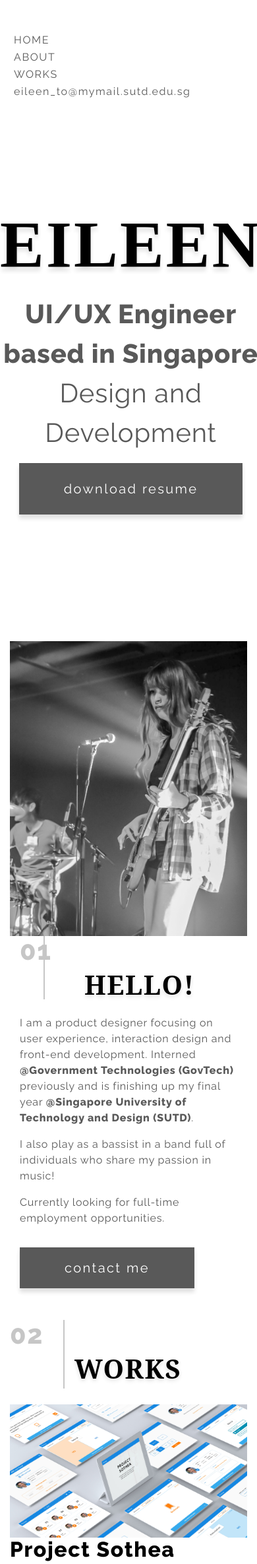
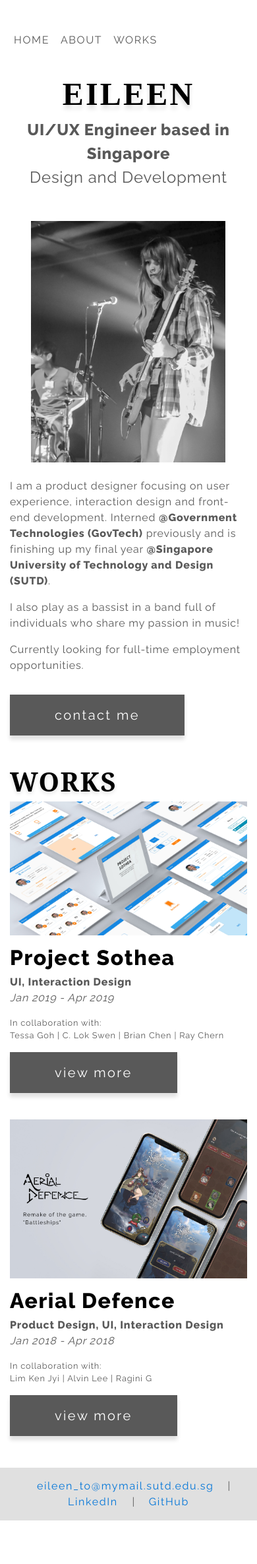
Before and after one commit to whycantiuseleen/whycantiuseleen.github.io, a PHP site: page /src/index.html in a window 390 px wide; the page is wider, and only the part inside the window is pictured. Shown: the top 2371 px of that part at 66% size. After the commit the page ends 2305 px from the top of that part, so only its background shows below. Run offline with PHP 8.4, Linux system fonts and the light colour scheme; some libraries are stand-ins or nearby versions.

Commit message:
mobile responsive done

```diff
--- a/src/css/style.css
+++ b/src/css/style.css
@@ -27,6 +27,9 @@ img {
   letter-spacing: 0.1rem; }
   .nav-header:hover {
     cursor: pointer; }
+  @media screen and (max-width: 420px) {
+    .nav-header.email {
+      display: none; } }
 
 #main {
   text-align: center;
@@ -38,6 +41,13 @@ img {
       margin-top: 4rem;
       margin-bottom: 6rem;
       font-size: 2rem; } }
+  @media screen and (max-width: 420px) {
+    #main {
+      margin-top: 2rem;
+      margin-bottom: 2rem;
+      font-size: 1.5rem; }
+      #main .primary-button {
+        display: none; } }
   #main .name-header {
     font-family: 'Playfair Display', serif;
     font-size: 6.25rem;
@@ -49,6 +59,9 @@ img {
     @media screen and (min-width: 768px) and (max-width: 1024px) {
       #main .name-header {
         font-size: 6rem; } }
+    @media screen and (max-width: 420px) {
+      #main .name-header {
+        font-size: 3rem; } }
   #main .title {
     margin-bottom: 0rem;
     font-weight: bold; }
@@ -74,16 +87,21 @@ img {
   border-right: 2px solid #c6c6c6; }
   #body .section-line.about {
     max-width: 14.66667%; }
-    @media screen and (min-width: 768px) and (max-width: 1024px) {
+    @media screen and (max-width: 1024px) {
       #body .section-line.about {
         display: none; } }
-  @media screen and (min-width: 768px) and (max-width: 1024px) {
+  #body .section-line.works {
+    margin-bottom: 1.5rem; }
+    @media screen and (max-width: 1024px) {
       #body .section-line.works {
         border-right: none; }
         #body .section-line.works .section-header-no {
           display: none; }
         #body .section-line.works .section-header {
           margin-left: 0rem; } }
+    @media screen and (max-width: 420px) {
+      #body .section-line.works {
+        margin-bottom: 0rem; } }
 
 #body .description {
   margin-top: 1.5rem; }
@@ -107,7 +125,9 @@ img {
   margin-bottom: 5rem; }
   @media screen and (min-width: 768px) and (max-width: 1024px) {
     .project-card {
-      /* Styles */
+      margin-bottom: 2.5rem; } }
+  @media screen and (max-width: 420px) {
+    .project-card {
       margin-bottom: 2.5rem; } }
   .project-card .title {
     font-weight: bold;
@@ -115,12 +135,17 @@ img {
     color: black; }
     @media screen and (min-width: 768px) and (max-width: 1024px) {
       .project-card .title {
-        /* Styles */
+        margin-top: 1rem; } }
+    @media screen and (max-width: 420px) {
+      .project-card .title {
         margin-top: 1rem; } }
   .project-card .role {
     font-weight: bold;
     margin-top: 1.5rem;
     margin-bottom: 0rem; }
+    @media screen and (max-width: 420px) {
+      .project-card .role {
+        margin-top: 0.5rem; } }
   .project-card .type {
     margin-top: 0rem;
     margin-bottom: 0rem; }
@@ -137,6 +162,9 @@ img {
     font-weight: bold;
     margin-top: 1.5rem;
     margin-bottom: 0rem; }
+    @media screen and (max-width: 420px) {
+      #project-page .project-details .role {
+        margin-top: 1rem; } }
   #project-page .project-details .collaboration {
     font-size: 0.8rem; }
   #project-page .project-details .competition-name {
@@ -149,11 +177,9 @@ img {
     margin-top: 2rem; }
     @media screen and (min-width: 768px) and (max-width: 1024px) {
       #project-page .title {
-        /* Styles */
         margin-top: 1rem; } }
   @media screen and (min-width: 768px) and (max-width: 1024px) {
     #project-page .process-steps {
-      /* Styles */
       margin-top: 0.5rem; } }
   #project-page .proj-header {
     font-weight: bold;
@@ -161,7 +187,7 @@ img {
   #project-page .subtitle {
     font-size: 0.8em;
     font-style: italic; }
-  @media screen and (min-width: 768px) and (max-width: 1024px) {
+  @media screen and (max-width: 1024px) {
     #project-page .margin-interaction {
       margin-top: 1rem; } }
 
--- a/src/index.html
+++ b/src/index.html
@@ -13,15 +13,15 @@
     <body>
         <div class="container">
             <div class="row mt-5">
-                <div class="col-4 col-md-5 col-lg-5">
+                <div class="col-12 col-md-5 col-lg-5">
                     <button class="nav-header">HOME</button>
-                    <button class="nav-header">ABOUT</bu tton>
+                    <button class="nav-header">ABOUT</button>
                     <button class="nav-header">WORKS</button>
                 </div>
 
                 <div class="col-md-5 col-lg-3 offset-md-2 offset-lg-4">
                     <a href="mailto:eileen_to@mymail.sutd.edu.sg">
-                        <button class="nav-header">eileen_to@mymail.sutd.edu.sg</button>
+                        <button class="nav-header email">eileen_to@mymail.sutd.edu.sg</button>
                     </a>
                 </div>
 
@@ -33,6 +33,7 @@
                 <p class="name-header">EILEEN</p>
                 <p class="title">UI/UX Engineer based in Singapore</p>
                 <p class="subtitle">Design and Development</p>
+
                 <a href="/assets/Eileen_CV_PortfolioVer2.pdf">
                     <button class="primary-button">download resume</button>
                 </a>
@@ -48,7 +49,7 @@
 
         <div class="container" id="body">
             <div class="row">
-                <div class="col-md-6 col-lg-5">
+                <div class="col-10 offset-1 col-md-6 col-lg-5">
                     <img src="assets/2-3.jpg">
                 </div>
 
@@ -58,7 +59,8 @@
                         <h1 class="section-header">HELLO!</h1>
                     </div>
 
-                    <div class="col-lg-10 description">
+                    <div class="row">
+                        <div class="col-12 col-lg-10 description">
                             <p>
                             I am a product designer focusing on user experience,
                             interaction design and front-end development.
@@ -77,12 +79,14 @@
                         </div>
                     </div>
 
+                </div>
+
 
 
             </div>
 
             <div class="row">
-                <div class="col-3 col-md-1 col-lg-1 section-line works mt-5 mb-4">
+                <div class="col-3 col-md-1 col-lg-1 section-line works mt-5">
                     <h1 class="section-header-no">02</h1>
                     <h1 class="section-header">WORKS</h1>
                 </div>
--- a/src/scss/style.scss
+++ b/src/scss/style.scss
@@ -5,7 +5,7 @@ $accent-color2: #E0E0E0;
 
 // Breakpoints
 
-$mobile-max-width: 767px;
+$mobile-max-width: 420px;
 
 $tablet-min-width: 768px;
 $tablet-max-width: 1024px;
@@ -51,6 +51,12 @@ img{
     &:hover{
         cursor: pointer;
     }
+
+    @media screen and (max-width:$mobile-max-width){
+        &.email{
+            display:none;
+        }
+    }
 }
 
 #main{
@@ -63,6 +69,16 @@ img{
         margin-bottom: 6rem;
         font-size:2rem;
     }
+    @media screen and (max-width: $mobile-max-width){
+        margin-top: 2rem;
+        margin-bottom: 2rem;
+        font-size: 1.5rem;
+        .primary-button{
+            display: none;
+        }
+
+    }
+
     .name-header{
         font-family: 'Playfair Display', serif;
         font-size: 6.25rem;
@@ -73,6 +89,11 @@ img{
         text-shadow: 0px 6px 6px $accent-color2;
         @media screen and (min-width : $tablet-min-width) and (max-width : $tablet-max-width) {
             font-size: 6rem;
+        }
+
+        @media screen and (max-width: $mobile-max-width){
+            font-size: 3rem;
+
         }
 
 
@@ -109,14 +130,16 @@ img{
         border-right:2px solid $secondary-color;
         &.about{
             max-width: 14.66667%;
-            @media screen and (min-width: $tablet-min-width) and (max-width:$tablet-max-width) {
+            @media screen and (max-width:$tablet-max-width) {
                 display: none;
             }
+
         }
+
         &.works{
-            @media screen and (min-width: $tablet-min-width) and (max-width:$tablet-max-width) {
+            margin-bottom: 1.5rem;
+            @media screen and (max-width:$tablet-max-width) {
                 border-right: none;
-
                 .section-header-no{
                     display: none;
                 }
@@ -124,6 +147,10 @@ img{
                     margin-left:0rem;
                 }
             }
+            @media screen and (max-width:$mobile-max-width){
+                margin-bottom:0rem;
+            }
+
         }
     }
 
@@ -134,6 +161,7 @@ img{
             @media screen and (min-width:$tablet-min-width) and (max-width:$tablet-max-width){
                 margin-top:0rem;
             }
+
         }
         @media screen and (min-width:$tablet-min-width) and (max-width: $tablet-max-width){
             margin-top:0rem;
@@ -156,9 +184,12 @@ img{
 .project-card{
     margin-bottom: 5rem;
     @media screen and (min-width : $tablet-min-width) and (max-width : $tablet-max-width) {
-        /* Styles */
         margin-bottom:2.5rem;
     }
+    @media screen and (max-width : $mobile-max-width) {
+        margin-bottom:2.5rem;
+    }
+
 
     .title{
         font-weight:bold;
@@ -166,7 +197,9 @@ img{
         color:black;
 
         @media screen and (min-width : $tablet-min-width) and (max-width : $tablet-max-width) {
-            /* Styles */
+            margin-top: 1rem;
+        }
+        @media screen and (max-width : $mobile-max-width) {
             margin-top: 1rem;
         }
 
@@ -176,6 +209,9 @@ img{
         font-weight: bold;
         margin-top:1.5rem;
         margin-bottom:0rem;
+        @media screen and (max-width:$mobile-max-width){
+            margin-top:0.5rem;
+        }
     }
     .type{
         margin-top:0rem;
@@ -199,6 +235,9 @@ img{
             font-weight: bold;
             margin-top:1.5rem;
             margin-bottom:0rem;
+            @media screen and (max-width:$mobile-max-width) {
+                margin-top:1rem;
+            }
         }
         .collaboration{
             font-size: 0.8rem;
@@ -216,13 +255,11 @@ img{
         margin-top: 2rem;
 
         @media screen and (min-width : $tablet-min-width) and (max-width : $tablet-max-width) {
-            /* Styles */
             margin-top: 1rem;
         }
     }
     .process-steps{
         @media screen and (min-width : $tablet-min-width) and (max-width : $tablet-max-width) {
-            /* Styles */
             margin-top: 0.5rem;
         }
     }
@@ -236,15 +273,13 @@ img{
     }
 
     //aerial defence
-    @media screen and (min-width:$tablet-min-width) and (max-width:$tablet-max-width) {
-        .margin-interaction{
+    .margin-interaction{
+        @media screen and (max-width:$tablet-max-width) {
             margin-top:1rem;
         }
-        .description{
+    }
 
-        }
 
-    }
 
 }
 
```
Also changed, not shown: src/aerialdef.html (+9 -9 lines), src/sothea.html (+16 -15 lines). Lines whose indentation alone changed are shown as unchanged.
